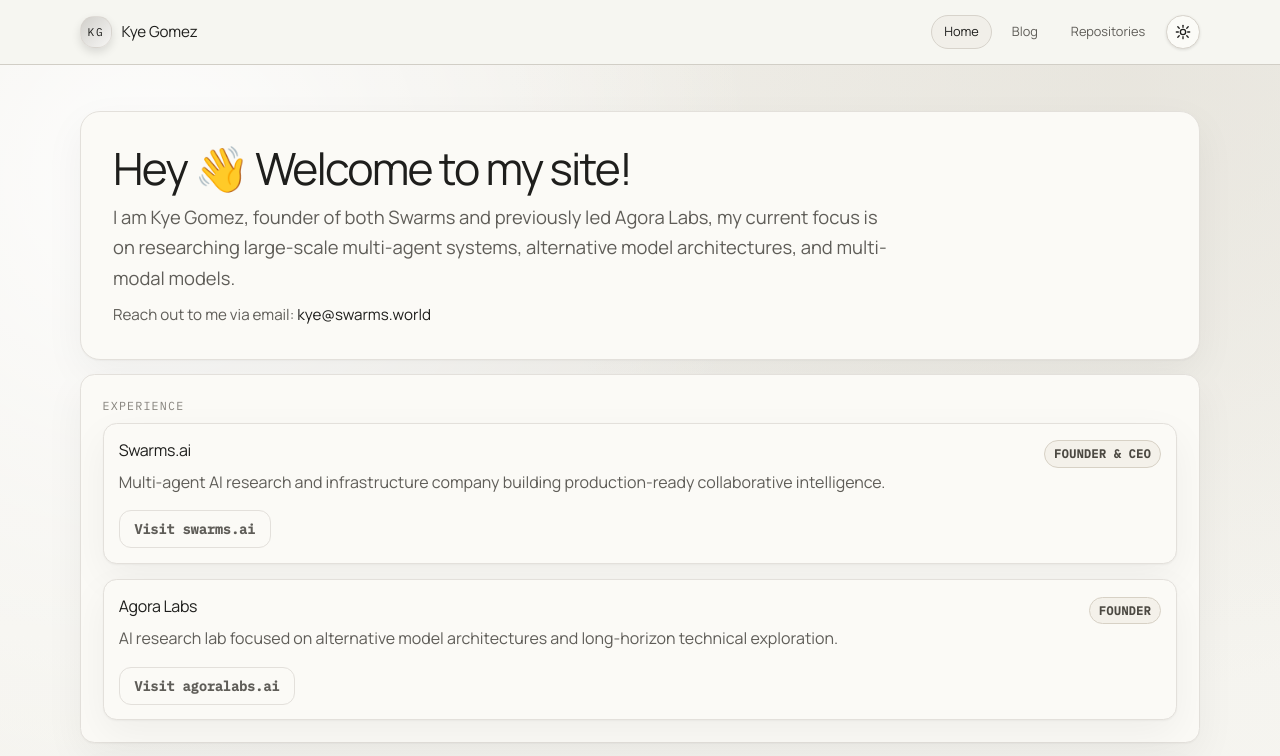
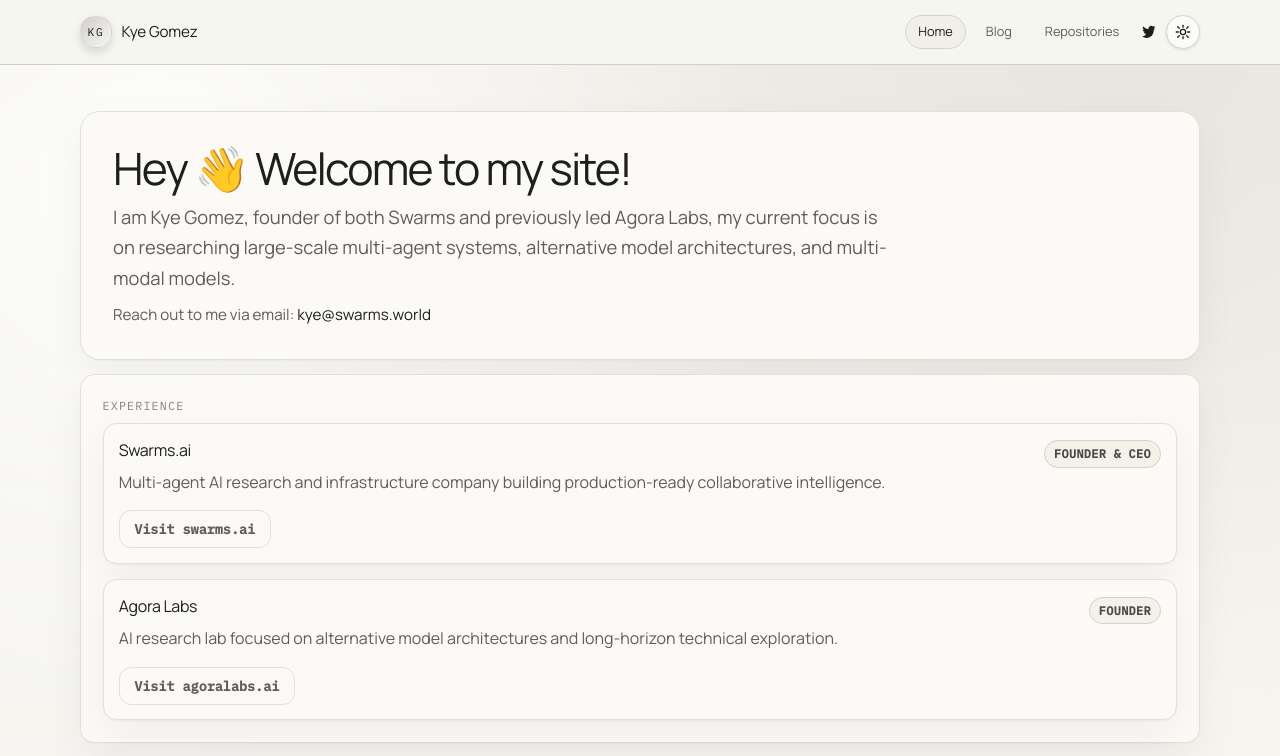
Before and after one commit to kyegomez/kyegomez-com, a Next.js app: page / in a window 1280 px wide. Shown: the top 756 px of the page. Built offline with nearby package versions, Linux system fonts and the light colour scheme.

Commit message:
twitter icon in the navbar

```diff
--- a/app/components/nav.tsx
+++ b/app/components/nav.tsx
@@ -67,6 +67,24 @@
               </Link>
             ))}
           </nav>
+          <a
+            href="https://x.com/KyeGomezB"
+            className="nav-icon-link"
+            target="_blank"
+            rel="noopener noreferrer"
+            aria-label="Visit Kye Gomez on Twitter"
+          >
+            <svg
+              xmlns="http://www.w3.org/2000/svg"
+              width="18"
+              height="18"
+              viewBox="0 0 24 24"
+              fill="currentColor"
+              aria-hidden="true"
+            >
+              <path d="M19.46 4.03c-.63.37-1.32.64-2.05.78a3.54 3.54 0 0 0-6.07 2.42c0 .28.03.55.09.81-2.94-.15-5.55-1.56-7.29-3.71a3.54 3.54 0 0 0 1.1 4.73 3.52 3.52 0 0 1-1.6-.44v.04a3.55 3.55 0 0 0 2.84 3.47 3.6 3.6 0 0 1-1.59.06 3.55 3.55 0 0 0 3.31 2.46A7.12 7.12 0 0 1 3 18.07 10.06 10.06 0 0 0 8.52 20c6.27 0 9.7-5.2 9.7-9.7 0-.15 0-.3-.01-.45a6.93 6.93 0 0 0 1.7-1.77 6.9 6.9 0 0 1-2 .55 3.47 3.47 0 0 0 1.53-1.9z" />
+            </svg>
+          </a>
           <button
             type="button"
             className={`theme-toggle theme-toggle--${theme}`}
```
